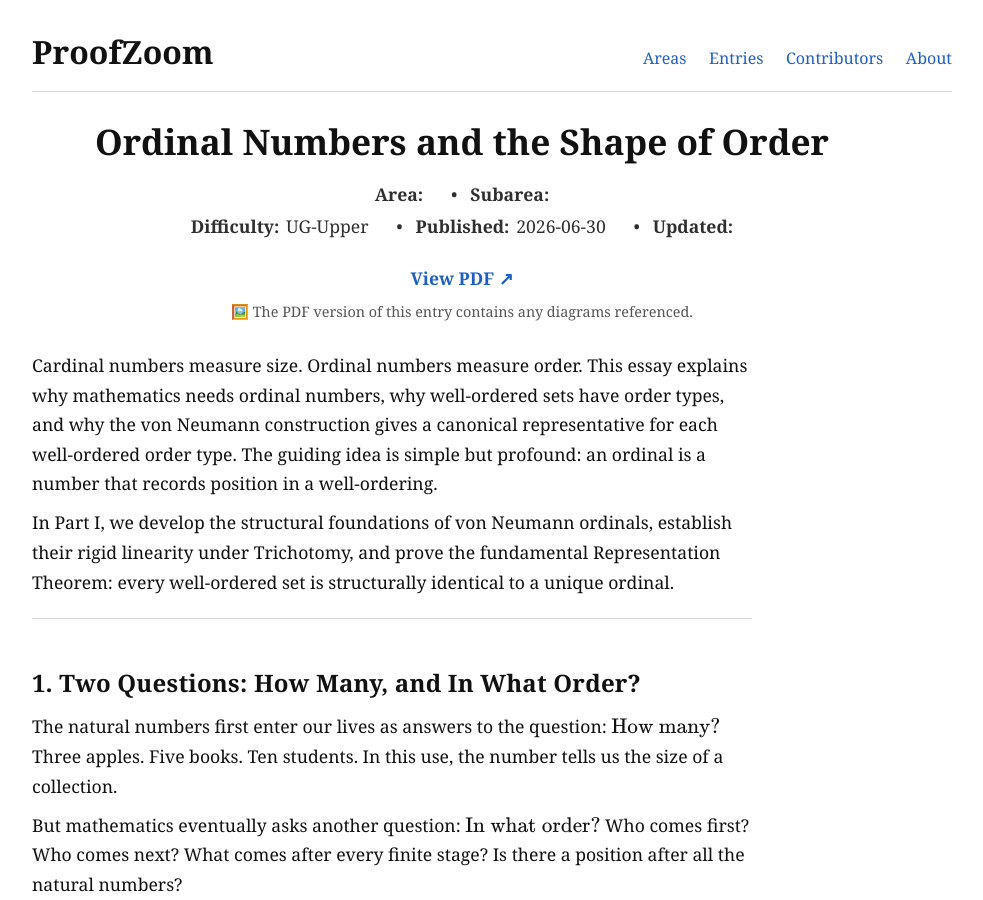
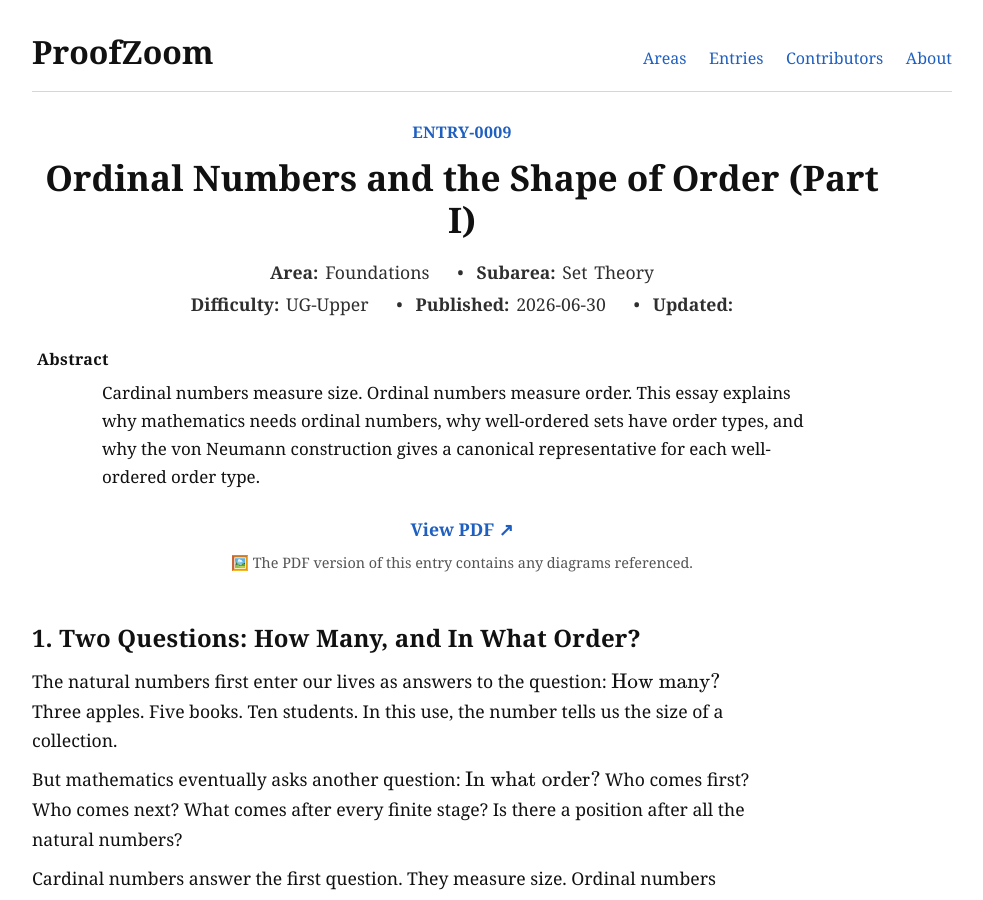
Before and after one commit to Dinside01/proofzoom, a Jekyll site: the page built from _entries/entry-0009-ordinals-part-i.md, in a window 1280 px wide and 900 px high. Shown: the whole window, without its empty margins (148-1131 px from the left). Built offline with Jekyll 4.4.1, drawn with Linux system fonts in a browser that asks for light colours.

Commit message:
Fix front-matter keys for entry-0009 template matching

```diff
--- a/_entries/entry-0009-ordinals-part-i.md
+++ b/_entries/entry-0009-ordinals-part-i.md
@@ -1,17 +1,13 @@
 ---
 layout: entry
-title: "Ordinal Numbers and the Shape of Order"
-area: "Foundations"
-subarea: "Set Theory"
+entry_id: "entry-0009"
+title: "Ordinal Numbers and the Shape of Order (Part I)"
+primary_area: "Foundations"
+primary_subarea: "Set Theory"
 difficulty: "UG-Upper"
 published: 2026-06-30
-pdf: "/assets/pdfs/entry-0009-ordinals-part-i.pdf"
----
-
-Cardinal numbers measure size. Ordinal numbers measure order. This essay explains why mathematics needs ordinal numbers, why well-ordered sets have order types, and why the von Neumann construction gives a canonical representative for each well-ordered order type. The guiding idea is simple but profound: an ordinal is a number that records position in a well-ordering.
-
-In Part I, we develop the structural foundations of von Neumann ordinals, establish their rigid linearity under Trichotomy, and prove the fundamental Representation Theorem: every well-ordered set is structurally identical to a unique ordinal.
-
+pdf: "/assets/pdfs/entry-0009/entry-0009-ordinals-part-i.pdf"
+abstract: "Cardinal numbers measure size. Ordinal numbers measure order. This essay explains why mathematics needs ordinal numbers, why well-ordered sets have order types, and why the von Neumann construction gives a canonical representative for each well-ordered order type."
 ---
 
 ## 1. Two Questions: How Many, and In What Order?
```
